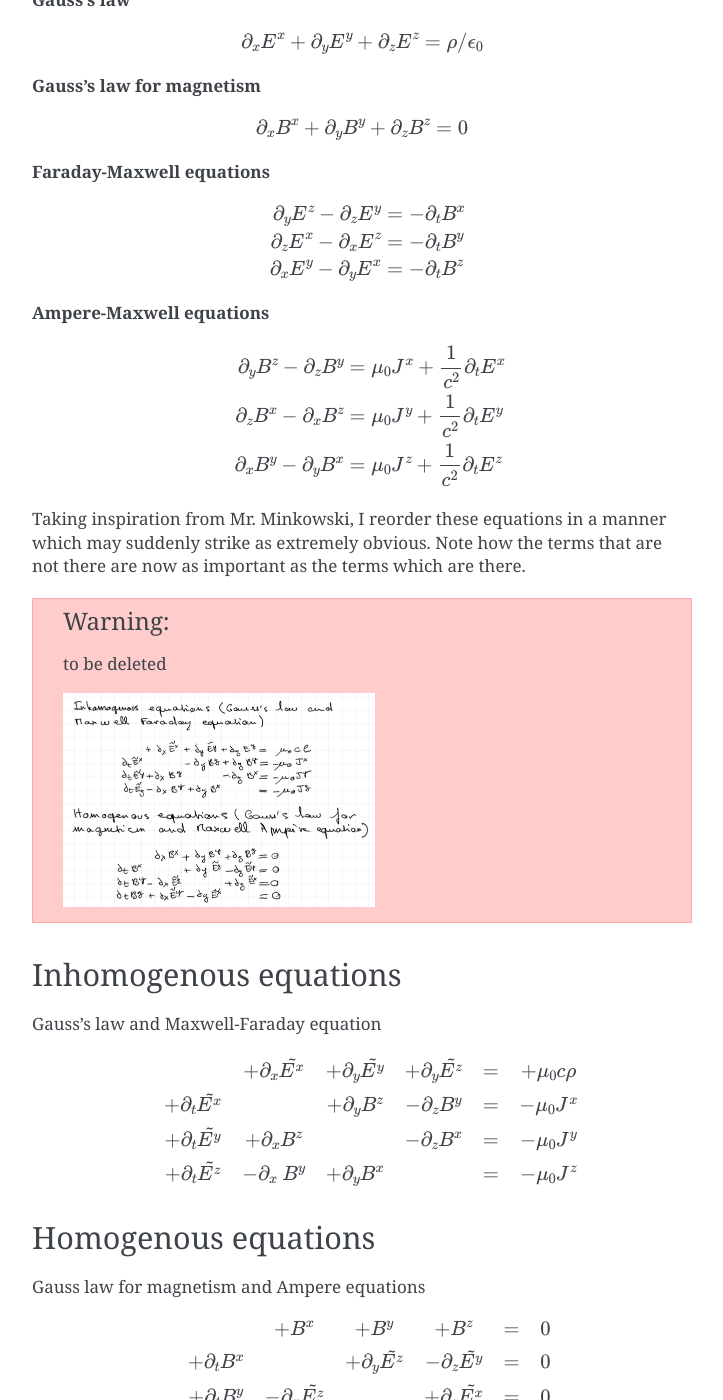
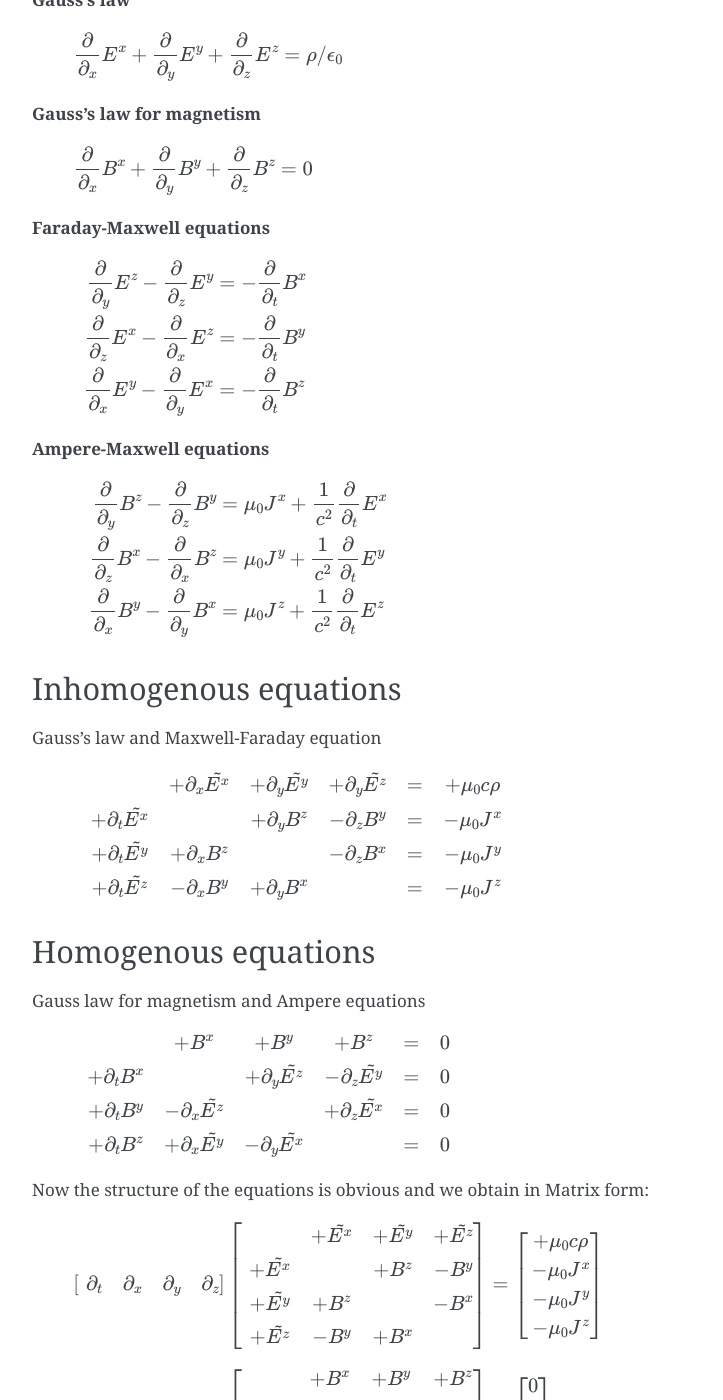
Before and after one commit to shaussler/TheoreticalUniverse, a Sphinx documentation site: the page built from documentation/faraday_tensor.rst, in a window 1280 px wide and 1400 px high, scrolled down 1347 px. Shown: the whole window, without its empty margins (388-1111 px from the left). Built offline with Sphinx 7.4.7, drawn with Linux system fonts in a browser that asks for light colours; some of the changed text lies outside the part shown.

Commit message:
Saving progress on Faraday tensor

```diff
--- a/documentation/conf.py
+++ b/documentation/conf.py
@@ -29,3 +29,6 @@
 html_static_path = ['_static']
 
 todo_include_todos = True
+
+mathjax3_config = {'chtml': {'displayAlign': 'left',
+                             'displayIndent': '2em'}}
--- a/documentation/maxwell_faraday_tensor.rst
+++ b/documentation/faraday_tensor.rst
@@ -56,22 +56,26 @@
 
 .. math::
 
-   \partial_x E^x + \partial_y E^y + \partial_z E^z = \rho / \epsilon_0
+   \begin{align}
+   \frac{\partial}{\partial_x} E^x + \frac{\partial}{\partial_y} E^y + \frac{\partial}{\partial_z} E^z &= \rho / \epsilon_0
+   \end{align}
 
 **Gauss's law for magnetism**
 
 .. math::
 
-   \partial_x B^x + \partial_y B^y + \partial_z B^z = 0
+   \begin{align}
+   \frac{\partial}{\partial_x} B^x + \frac{\partial}{\partial_y} B^y + \frac{\partial}{\partial_z} B^z &= 0
+   \end{align}
 
 **Faraday-Maxwell equations**
 
 .. math::
 
    \begin{align}
-   \partial_y E^z - \partial_z E^y &= - \partial_t B^x \\
-   \partial_z E^x - \partial_x E^z &= - \partial_t B^y \\
-   \partial_x E^y - \partial_y E^x &= - \partial_t B^z \\
+   \frac{\partial}{\partial_y} E^z - \frac{\partial}{\partial_z} E^y &= - \frac{\partial}{\partial_t} B^x \\
+   \frac{\partial}{\partial_z} E^x - \frac{\partial}{\partial_x} E^z &= - \frac{\partial}{\partial_t} B^y \\
+   \frac{\partial}{\partial_x} E^y - \frac{\partial}{\partial_y} E^x &= - \frac{\partial}{\partial_t} B^z \\
    \end{align}
 
 **Ampere-Maxwell equations**
@@ -79,25 +83,10 @@
 .. math::
 
    \begin{align}
-   \partial_y B^z - \partial_z B^y &= \mu_0 J^x + \frac{1}{c^2} \partial_t E^x \\
-   \partial_z B^x - \partial_x B^z &= \mu_0 J^y + \frac{1}{c^2} \partial_t E^y \\
-   \partial_x B^y - \partial_y B^x &= \mu_0 J^z + \frac{1}{c^2} \partial_t E^z \\
+   \frac{\partial}{\partial_y} B^z - \frac{\partial}{\partial_z} B^y &= \mu_0 J^x + \frac{1}{c^2} \frac{\partial}{\partial_t} E^x \\
+   \frac{\partial}{\partial_z} B^x - \frac{\partial}{\partial_x} B^z &= \mu_0 J^y + \frac{1}{c^2} \frac{\partial}{\partial_t} E^y \\
+   \frac{\partial}{\partial_x} B^y - \frac{\partial}{\partial_y} B^x &= \mu_0 J^z + \frac{1}{c^2} \frac{\partial}{\partial_t} E^z \\
    \end{align}
-
-
-Taking inspiration from Mr. Minkowski, I reorder these equations in a manner
-which may suddenly strike as extremely obvious. Note how the terms that are not
-there are now as important as the terms which are there.
-
-
-.. warning::
-
-   to be deleted
-
-   .. image:: _static/reordered_maxwell_equations.jpg
-      :alt: Reordered Maxwell equations
-      :scale: 50
-
 
 Inhomogenous equations
 ----------------------
@@ -110,7 +99,7 @@
                             & +\partial_x \tilde{E^x} & +\partial_y \tilde{E^y} & +\partial_y \tilde{E^z} & = & + \mu_0 c \rho  \\
     +\partial_t \tilde{E^x} &                         & +\partial_y        B^z  & -\partial_z        B^y  & = & - \mu_0 J^x     \\
     +\partial_t \tilde{E^y} & +\partial_x        B^z  &                         & -\partial_z        B^x  & = & - \mu_0 J^y     \\
-    +\partial_t \tilde{E^z} & -\partial_x \      B^y  & +\partial_y        B^x  &                         & = & - \mu_0 J^z     \\
+    +\partial_t \tilde{E^z} & -\partial_x        B^y  & +\partial_y        B^x  &                         & = & - \mu_0 J^z     \\
    \end{matrix}
 
 Homogenous equations
@@ -127,10 +116,59 @@
     +\partial_t        B^z  & +\partial_x \tilde{E^y} & -\partial_y \tilde{E^x} &                         & = & 0 \\
    \end{matrix}
 
+Now the structure of the equations is obvious and we obtain in Matrix form:
 
-.. todo::
+.. math::
 
-   Just have a quick recal that :math:`\partial_{\mu} \eta^{\mu \nu}=\partial^{\nu}` and that we end up with:
+   \begin{bmatrix}
+   \partial_t & \partial_x & \partial_y & \partial_z
+   \end{bmatrix}
+   \begin{bmatrix}
+                 & +\tilde{E^x} & +\tilde{E^y} & + \tilde{E^z} \\
+    +\tilde{E^x} &              & +       B^z  & -        B^y  \\
+    +\tilde{E^y} & +       B^z  &              & -        B^x  \\
+    +\tilde{E^z} & -       B^y  & +       B^x  &               \\
+   \end{bmatrix}
+   =
+   \begin{bmatrix}
+   + \mu_0 c \rho \\
+   - \mu_0 J^x    \\
+   - \mu_0 J^y    \\
+   - \mu_0 J^z    \\
+   \end{bmatrix}
+
+.. math::
+
+   \begin{bmatrix}
+   \partial_t & \partial_x & \partial_y & \partial_z
+   \end{bmatrix}
+   \begin{bmatrix}
+                 & +       B^x  & +       B^y  & +       B^z  \\
+    +       B^x  &              & +\tilde{E^z} & -\tilde{E^y} \\
+    +       B^y  & -\tilde{E^z} &              & +\tilde{E^x} \\
+    +       B^z  & +\tilde{E^y} & -\tilde{E^x} &              \\
+   \end{bmatrix}
+   =
+   \begin{bmatrix}
+   0 \\
+   0 \\
+   0 \\
+   0 \\
+   \end{bmatrix}
+
+Where the tensor form is also revealed:
+
+.. math::
+
+   \begin{matrix}
+   \partial_{\mu} F^{\mu \nu} & = & J^{\nu} \\
+   \partial_{\mu} G^{\mu \nu} & = & 0       \\
+   \end{matrix}
+
+.. note::
+
+   Recall that :math:`\partial_{\mu} \eta^{\mu \nu}=\partial^{\nu}`. In matrix
+   form, this is:
 
    .. math::
 
@@ -145,7 +183,7 @@
       \end{bmatrix}
       =
       \begin{bmatrix}
-        \partial_t \\
+      + \partial_t \\
       - \partial_x \\
       - \partial_y \\
       - \partial_z \\
@@ -154,9 +192,5 @@
 **Homogenous equations**
 (Gauss's law and Maxwel-Ampere equation)
 
-And from there, to anyone familiar with matrix computation, the Farady-Maxwell
-tensor as well as its hodge dual should appear.
-
-.. note::
-
-   This is a note
+In subsequent article, we show how the two tensors obtained in that manner are
+related as one being the Hodge dual of the other.
--- /dev/null
+++ b/documentation/hodge_dual_faraday_tensor.rst
@@ -0,0 +1,4 @@
+Hodge Dual of the Faraday Tensor
+================================
+
+In this article, I present the Hodge dual of the Faraday tensor.
--- a/documentation/index.rst
+++ b/documentation/index.rst
@@ -10,7 +10,8 @@
    :maxdepth: 2
    :caption: Contents:
 
-   maxwell_faraday_tensor.rst
+   faraday_tensor.rst
+   hodge_dual_faraday_tensor.rst
 
 Indices and tables
 ==================
```
Also changed, not shown: other parts of documentation/faraday_tensor.rst (+2 -2 lines).
